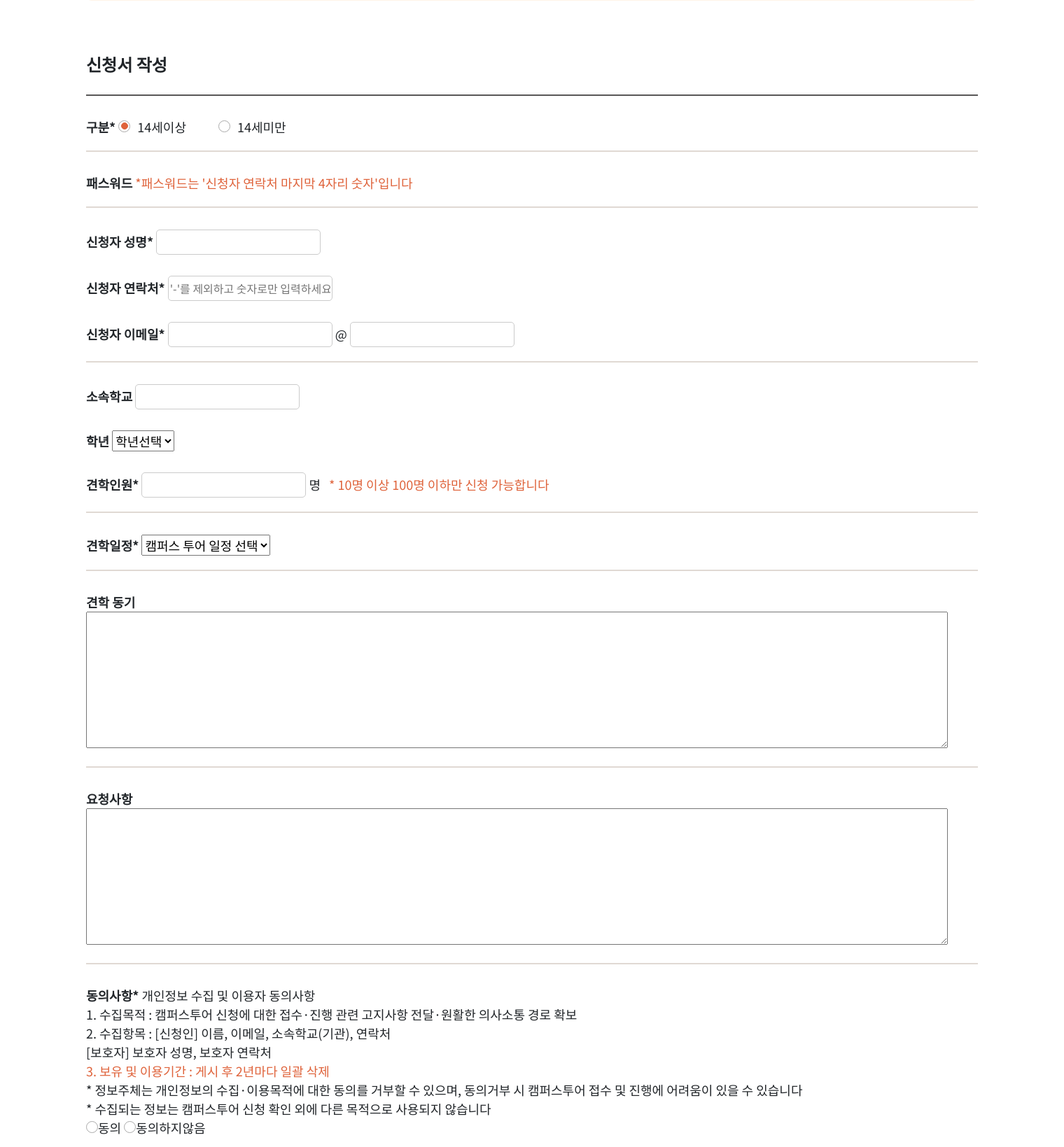
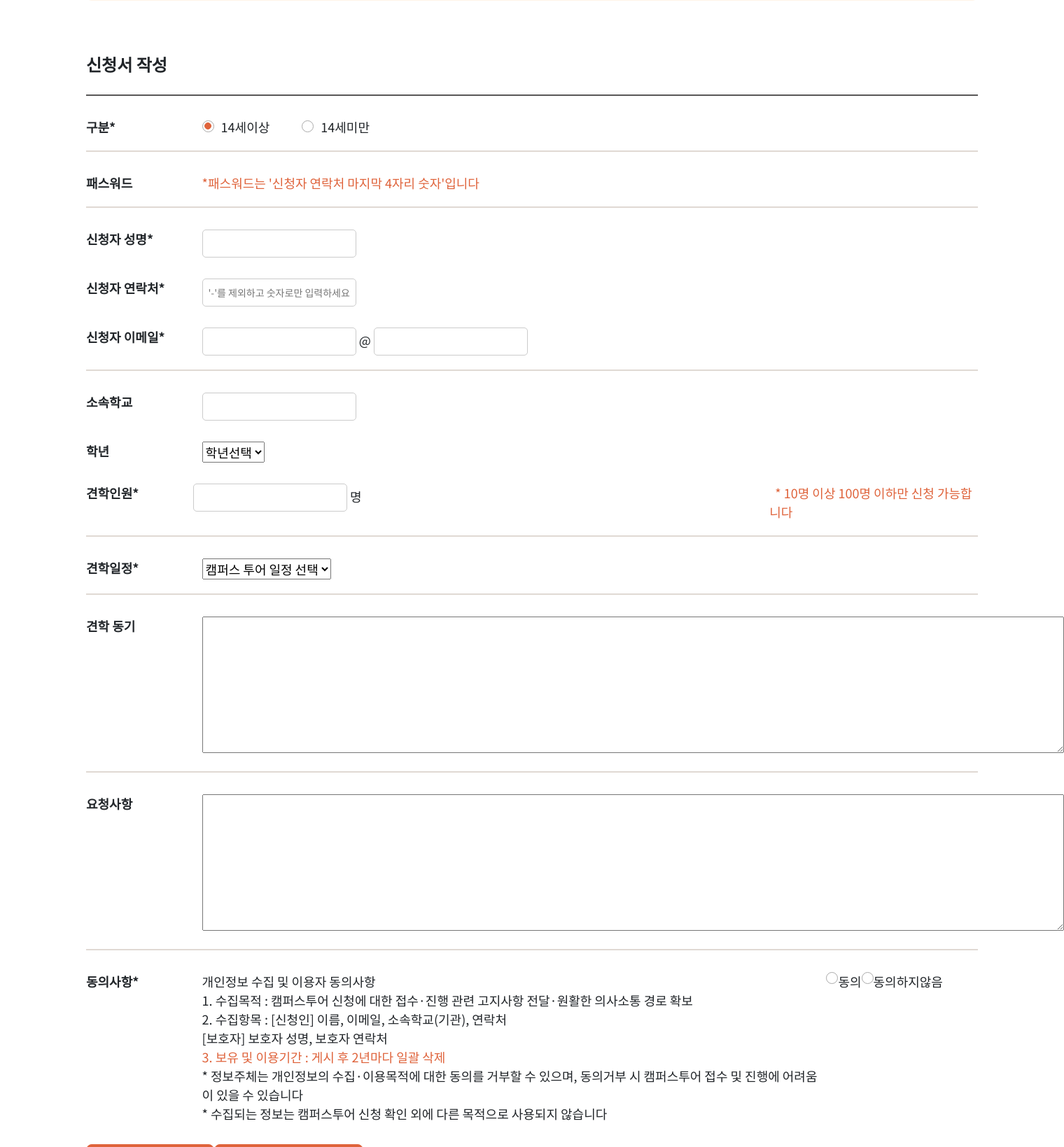
Before and after one commit to ustar1210/Donggam, a Django app: page /regular_form/ in a window 1520 px wide. Shown: the part 499-2138 px from the top of the page at 70% size. Run offline with Django 4.2, Linux system fonts and the light colour scheme; data that the repository does not hold is empty; some libraries are stand-ins or nearby versions.

Commit message:
style : 정기 폼 레이아웃

```diff
--- a/donggam/calender/templates/calender/regular_form.html
+++ b/donggam/calender/templates/calender/regular_form.html
@@ -22,7 +22,7 @@
 
                 {% if state == 0 %}
 
-                <div>
+                <div >
                     <span class="title">구분*</span>
                     <span class="body">
                         <span style="margin-right: 42px;">
@@ -53,7 +53,7 @@
                 <div id="adult_num" style="display: none;">
                     <span class="title">보호자 연락처*</span>
                     <span class="body">
-                        <input type="text" class="form_box" name="parent_phone" placeholder="'-'를 제외하고 숫자로만 입력하세요" required></p>
+                        <input type="text" class="form_box phone_num" name="parent_phone" placeholder="'-'를 제외하고 숫자로만 입력하세요" required></p>
                     </span>
                     <hr>
                 </div>
--- a/donggam/donggam/static/css/regular/regular.css
+++ b/donggam/donggam/static/css/regular/regular.css
@@ -47,6 +47,7 @@
 .board_list .num {
     width: 10%;
 }
+
 
 .board_list .title {
     width: 55%;
--- a/donggam/donggam/static/css/regular/regular_form.css
+++ b/donggam/donggam/static/css/regular/regular_form.css
@@ -26,14 +26,7 @@ line-height: 35px;
     border-bottom: 2.5px solid #585757;;
 }
 
-.form_wrap{
 
-}
-
-.form_body{
-
-
-}
 .form_list {
     width: 100%;
 }
@@ -41,13 +34,14 @@ line-height: 35px;
 .form_list > form > div > div {
     padding: 15px 0;
     font-size: 18px;
+    display: flex;
 }
 .form_list > form > div > div > span.title{
-    width: 20%;
+    width: 13%;
     font-weight: 700;
 }
 .form_list > form > div > div > span.body{
-    width: 80%;
+    width: 70%;
 }
 
 .regular_btn_box{
@@ -89,9 +83,14 @@ input[type='radio']:checked:before {
 }
 
 .form_box{
-    font-size: 16px;
+    text-align: center;
+    font-size: 14px;
     font-weight: 400;
-    height: 36px;
+    height: 40px;
     border: 1.2px solid #CBCBCB;
     border-radius: 5px;
+    width: 220px;
 }
+.phone_num{
+
+}
```
